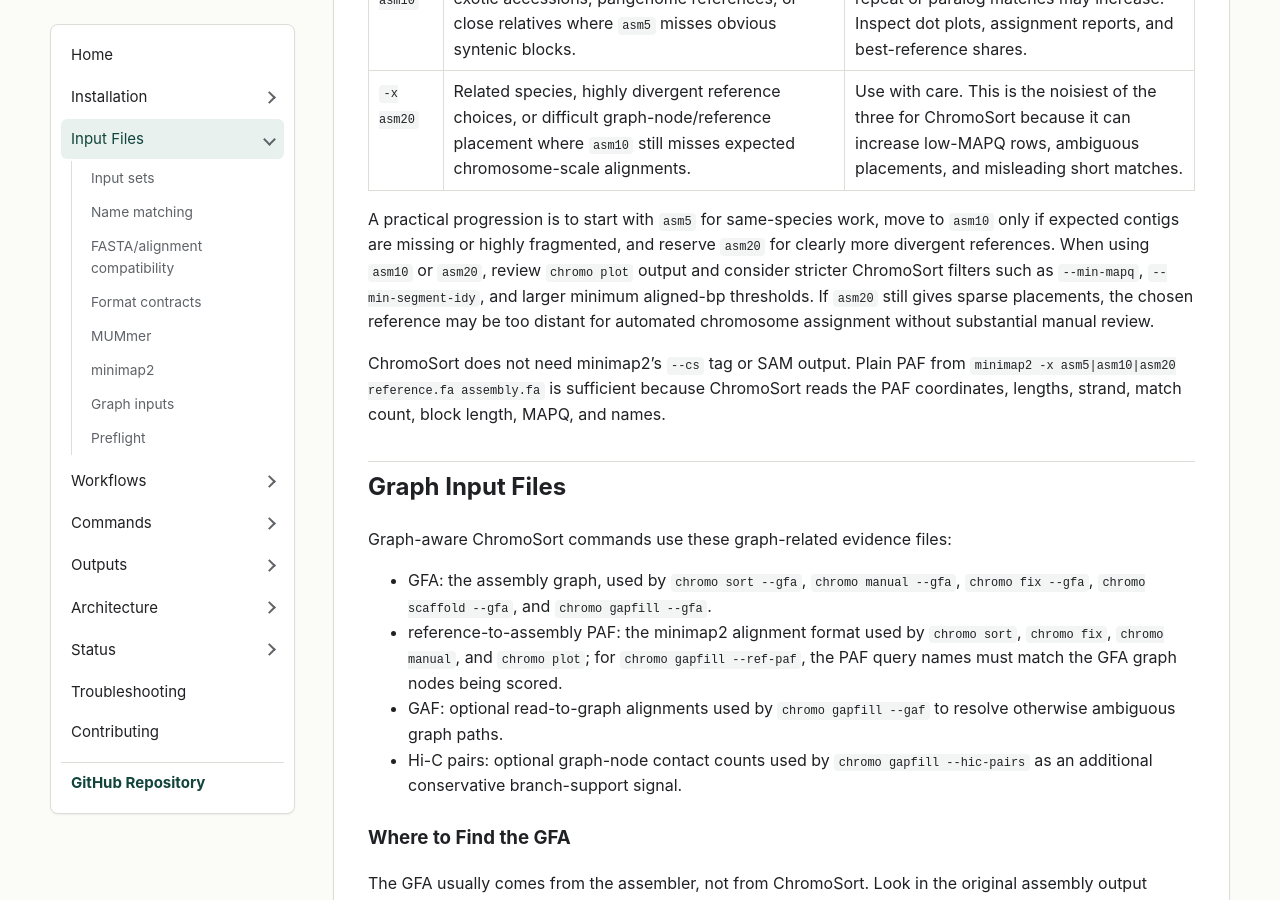
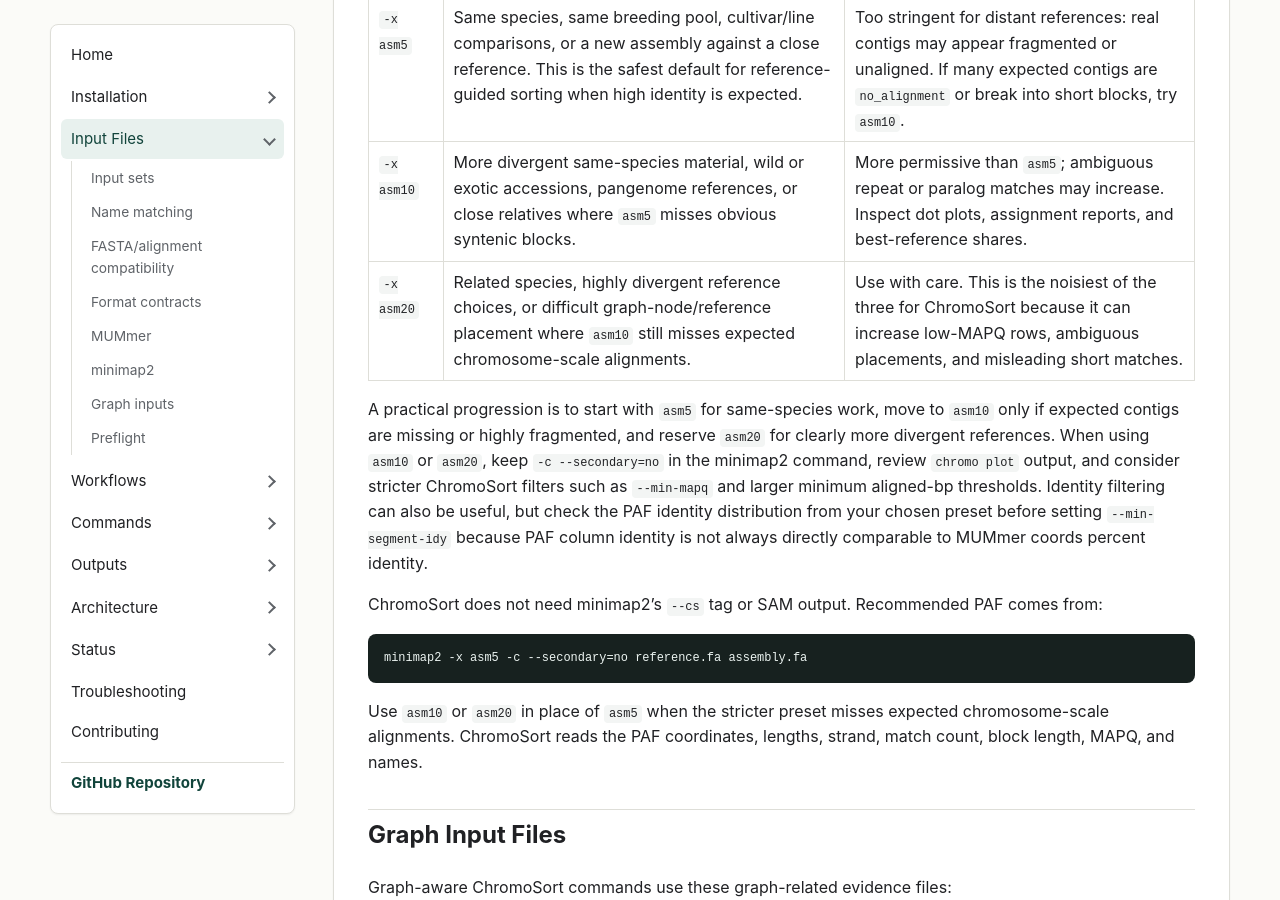
Before and after one commit to rotheconrad/chromosort, a Jekyll site: the page built from docs/input-files.md, in a window 1280 px wide and 900 px high, scrolled down 6632 px. Built offline with Jekyll 4.4.1, drawn with Linux system fonts in a browser that asks for light colours; some of the changed text lies outside the part shown.

Commit message:
Document recommended minimap2 PAF settings

````diff
--- a/docs/input-files.md
+++ b/docs/input-files.md
@@ -116,9 +116,16 @@ For normal reference ordering, minimap2 should be run with the reference FASTA
 as target and the assembly FASTA as query:
 
 ```bash
-minimap2 -x asm5 -t 16 --secondary=no reference.fa assembly.fa \
+minimap2 -x asm5 -c -t 16 --secondary=no reference.fa assembly.fa \
   > paf/sample.ref_vs_asm.paf
 ```
+
+`-c` asks minimap2 to perform base-level alignment and write CIGAR-bearing PAF
+rows. ChromoSort does not parse the CIGAR string directly, but the base-level
+alignment changes the PAF match and block-length columns that ChromoSort uses
+for identity summaries and optional identity filters. Without `-c`, long
+assembly alignments can have misleadingly low PAF column identity even when the
+minimap2 divergence tags indicate a close match.
 
 ### GFA
 
@@ -232,6 +239,7 @@ name=sample
 
 minimap2 \
   -x asm5 \
+  -c \
   -t 16 \
   --secondary=no \
   "$ref" \
@@ -258,7 +266,9 @@ chromo plot \
 `chromo fix`, and `chromo plot`. For PAF input, ChromoSort computes percent
 identity from the PAF match and block-length columns, uses the PAF strand for
 orientation, and skips rows marked `tp:A:S` unless `--include-secondary-paf` is
-set. Use `--min-mapq` to ignore low-MAPQ PAF rows.
+set. `--secondary=no` keeps those skipped secondary rows out of the PAF file in
+the first place, reducing file size and making downstream review less noisy. Use
+`--min-mapq` to ignore low-MAPQ PAF rows.
 
 ### Choosing `asm5`, `asm10`, or `asm20`
 
@@ -283,15 +293,23 @@ chromosome-scale alignments:
 A practical progression is to start with `asm5` for same-species work, move to
 `asm10` only if expected contigs are missing or highly fragmented, and reserve
 `asm20` for clearly more divergent references. When using `asm10` or `asm20`,
-review `chromo plot` output and consider stricter ChromoSort filters such as
-`--min-mapq`, `--min-segment-idy`, and larger minimum aligned-bp thresholds. If
-`asm20` still gives sparse placements, the chosen reference may be too distant
-for automated chromosome assignment without substantial manual review.
+keep `-c --secondary=no` in the minimap2 command, review `chromo plot` output,
+and consider stricter ChromoSort filters such as `--min-mapq` and larger minimum
+aligned-bp thresholds. Identity filtering can also be useful, but check the PAF
+identity distribution from your chosen preset before setting `--min-segment-idy`
+because PAF column identity is not always directly comparable to MUMmer coords
+percent identity.
 
-ChromoSort does not need minimap2's `--cs` tag or SAM output. Plain PAF from
-`minimap2 -x asm5|asm10|asm20 reference.fa assembly.fa` is sufficient because
-ChromoSort reads the PAF coordinates, lengths, strand, match count, block
-length, MAPQ, and names.
+ChromoSort does not need minimap2's `--cs` tag or SAM output. Recommended PAF
+comes from:
+
+```bash
+minimap2 -x asm5 -c --secondary=no reference.fa assembly.fa
+```
+
+Use `asm10` or `asm20` in place of `asm5` when the stricter preset misses
+expected chromosome-scale alignments. ChromoSort reads the PAF coordinates,
+lengths, strand, match count, block length, MAPQ, and names.
 
 ## Graph Input Files
 
@@ -342,6 +360,7 @@ alignment:
 ```bash
 minimap2 \
   -x asm5 \
+  -c \
   -t 16 \
   --secondary=no \
   reference.fa \
@@ -370,7 +389,7 @@ If you run `chromo fix` and create a new fixed FASTA, re-align the fixed FASTA
 and keep that second PAF beside the fixed results:
 
 ```bash
-minimap2 -x asm5 -t 16 --secondary=no reference.fa results/sample.fixed.fa \
+minimap2 -x asm5 -c -t 16 --secondary=no reference.fa results/sample.fixed.fa \
   > paf/sample.fixed.ref_vs_asm.paf
 ```
 
@@ -388,6 +407,7 @@ GFA or assembler output and align those graph nodes to the reference:
 ```bash
 minimap2 \
   -x asm5 \
+  -c \
   -t 16 \
   --secondary=no \
   reference.fa \
````
